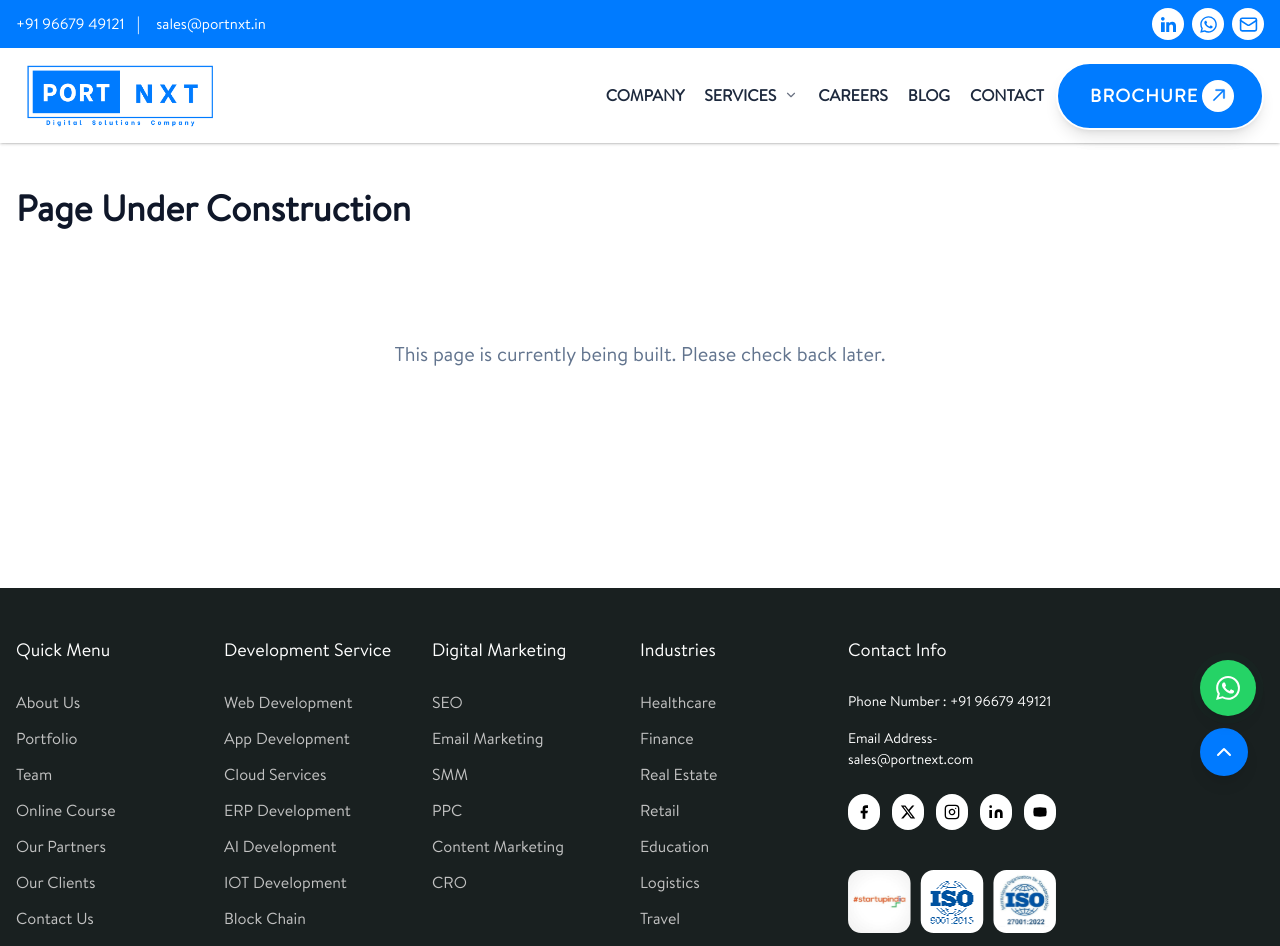
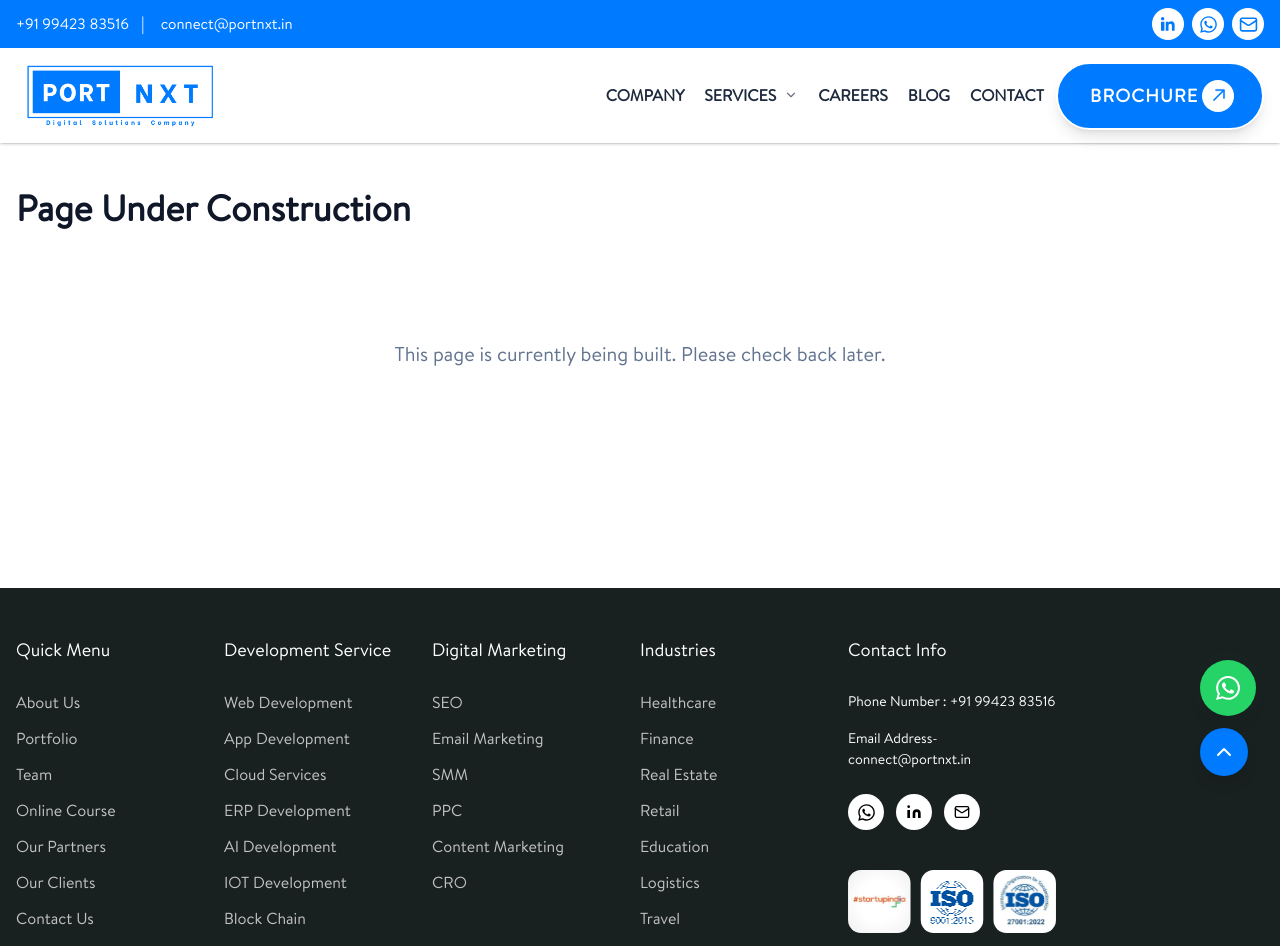
Before and after one commit to HariVMS/portnxt, a Next.js app: page /industries/retail in a window 1280 px wide. Shown: the top 946 px of the page. Built offline with nearby package versions, Linux system fonts and the light colour scheme.

Commit message:
footer changes

```diff
--- a/src/Icons/Header.tsx
+++ b/src/Icons/Header.tsx
@@ -70,7 +70,7 @@ export const LinkedinIcon = () => {
     <svg
       width="15px"
       height="15px"
-      viewBox="0 0 20 20"
+      viewBox="0 0 22 22"
       version="1.1"
       xmlns="http://www.w3.org/2000/svg"
       fill="#000000"
@@ -95,6 +95,7 @@ export const LinkedinIcon = () => {
           <g
             id="Dribbble-Light-Preview"
             transform="translate(-180.000000, -7479.000000)"
+            className="group-hover:fill-white"
             fill="#007bfd"
           >
             <g id="icons" transform="translate(56.000000, 160.000000)">
--- a/src/components/layout/Footer.tsx
+++ b/src/components/layout/Footer.tsx
@@ -9,6 +9,7 @@ import {
   Linkedin,
   Youtube,
   ChevronUp,
+  Mail,
 } from "lucide-react";
 import { FaWhatsapp } from "react-icons/fa"; // You might need to install react-icons if not available, or use a customized SVG/Lucide icon if preferred. Assuming lucide for now if fa not avail or just svg.
 // Actually, let's stick to Lucide or standard SVGs to avoid dependency issues if react-icons isn't there, but user likely has it. Checked package.json? No, but common.
@@ -307,10 +308,10 @@ export default function Footer() {
             <div className="space-y-6">
               <div className="flex gap-3 flex-col">
                 <div className="text-white mb-1">
-                  Phone Number : +91 96679 49121
+                  Phone Number : +91 99423 83516
                 </div>
                 <div className="text-white">
-                  Email Address- sales@portnext.com
+                  Email Address- connect@portnxt.in
                 </div>
               </div>
 
@@ -320,33 +321,12 @@ export default function Footer() {
                   href="#"
                   className="w-9 h-9 rounded-full bg-white text-black flex items-center justify-center hover:bg-primary text-[#C2C2C2] hover:text-[#73b9ef] text-[16px] transition-all"
                 >
-                  <Facebook
-                    size={16}
-                    fill="currentColor"
-                    className="stroke-0"
-                  />
+                  <FaWhatsapp size={19} />
                 </a>
                 <a
-                  href="#"
-                  className="w-9 h-9 rounded-full bg-white text-black flex items-center justify-center hover:bg-primary text-[#C2C2C2] hover:text-[#73b9ef] text-[16px] transition-all"
-                >
-                  {/* X Logo simulation since it's not always in lucide default old versions, or use Twitter but style as X if preferred, or generic. Using simple SVG for X if needed or just Text. Let's use a simple shape or the Lucide Twitter for now but the user asked for "Same Design". The image has an X logo. */}
-                  <svg
-                    viewBox="0 0 24 24"
-                    fill="currentColor"
-                    className="w-4 h-4"
-                  >
-                    <path d="M18.244 2.25h3.308l-7.227 8.26 8.502 11.24H16.17l-5.214-6.817L4.99 21.75H1.68l7.73-8.835L1.254 2.25H8.08l4.713 6.231zm-1.161 17.52h1.833L7.084 4.126H5.117z"></path>
-                  </svg>
-                </a>
-                <a
-                  href="#"
-                  className="w-9 h-9 rounded-full bg-white text-black flex items-center justify-center hover:bg-primary text-[#C2C2C2] hover:text-[#73b9ef] text-[16px] transition-all"
-                >
-                  <Instagram size={16} />
-                </a>
-                <a
-                  href="#"
+                  href="https://www.linkedin.com/company/port-nxt-digital-solutions/"
+                  target="_blank"
+                  rel="noopener noreferrer"
                   className="w-9 h-9 rounded-full bg-white text-black flex items-center justify-center hover:bg-primary text-[#C2C2C2] hover:text-[#73b9ef] text-[16px] transition-all"
                 >
                   <Linkedin
@@ -359,7 +339,7 @@ export default function Footer() {
                   href="#"
                   className="w-9 h-9 rounded-full bg-white text-black flex items-center justify-center hover:bg-primary text-[#C2C2C2] hover:text-[#73b9ef] text-[16px] transition-all"
                 >
-                  <Youtube size={16} fill="currentColor" className="stroke-0" />
+                  <Mail size={16} />
                 </a>
               </div>
 
@@ -410,7 +390,7 @@ export default function Footer() {
         <div className="w-9 h-9 rounded-full bottom-[70px] right-[10px] absolute bg-[#25D366] z-10 animate-ping"></div>
 
         <a
-          href="https://wa.me/919667949121"
+          href="https://wa.me/919942383516"
           target="_blank"
           rel="noopener noreferrer"
           className="w-14 h-14 bg-[#25D366] relative z-50  rounded-full flex items-center justify-center text-white shadow-lg hover:scale-110 transition-transform"
--- a/src/components/layout/Header.tsx
+++ b/src/components/layout/Header.tsx
@@ -68,14 +68,14 @@ export default function Header() {
         {/* Top Bar */}
         <div className="bg-primary text-white py-2 w-full flex  text-xs md:text-sm">
           <div className="container flex flex-col xs:flex-row 2xl:max-w-[1536px] justify-between items-center gap-2">
-            <div className="flex xs:flex-col xs:gap-1  items-center sm:flex-row sm:gap-4">
+            <div className="flex xs:flex-col gap-2 xs:gap-1  items-center sm:flex-row sm:gap-4">
               <div className="flex items-center gap-3">
                 <a
-                  href="tel:+919667949121"
+                  href="tel:+919942383516"
                   className="flex items-center gap-2 hover:text-white/80 transition-colors"
                 >
                   <span className="font-normal text-[15px] font-brandon">
-                    +91 96679 49121
+                    +91 99423 83516
                   </span>
                 </a>
                 <span className="hidden md:inline text-white text-[18px]">
@@ -83,29 +83,37 @@ export default function Header() {
                 </span>
               </div>
               <a
-                href="mailto:sales@portnext.com"
+                href="mailto:connect@portnxt.in"
                 className="flex items-center gap-2 hover:text-white/80 transition-colors"
               >
                 <span className="font-normal text-[15px]">
-                  sales@portnxt.in
+                  connect@portnxt.in
                 </span>
               </a>
             </div>
             <div className="flex items-center gap-4">
               <div className="flex items-center space-x-2">
                 {/* Social Icons - White circle bg in reference? Simplified here */}
-                <a href="#">
-                  <span className="w-8 h-8 rounded-full flex items-center justify-center bg-white text-primary">
+                <a
+                  href="https://www.linkedin.com/company/port-nxt-digital-solutions/"
+                  target="_blank"
+                  rel="noopener noreferrer"
+                >
+                  <span className="w-8 h-8  rounded-full group flex items-center justify-center bg-white text-primary hover:text-white hover:bg-transparent border border-transparent hover:border-white transition-all">
                     <LinkedinIcon />
                   </span>
                 </a>
-                <a href="#">
-                  <span className="w-8 h-8 rounded-full flex items-center justify-center bg-white text-primary">
+                <a
+                  href="https://wa.me/919942383516"
+                  target="_blank"
+                  rel="noopener noreferrer"
+                >
+                  <span className="w-8 h-8 rounded-full flex items-center justify-center bg-white text-primary hover:text-white hover:bg-transparent border border-transparent hover:border-white transition-all">
                     <FaWhatsapp size={19} />
                   </span>
                 </a>
-                <a href="#">
-                  <span className="w-8 h-8 rounded-full flex items-center justify-center bg-white text-primary">
+                <a href="mailto:connect@portnxt.in">
+                  <span className="w-8 h-8 rounded-full flex items-center justify-center bg-white text-primary hover:text-white hover:bg-transparent border border-transparent hover:border-white transition-all">
                     <Mail size={19} />
                   </span>
                 </a>
--- a/src/components/sections/contact/ContactInfo.tsx
+++ b/src/components/sections/contact/ContactInfo.tsx
@@ -4,6 +4,7 @@ import {
   FaInstagram,
   FaLinkedinIn,
   FaYoutube,
+  FaWhatsapp,
 } from "react-icons/fa";
 import { FaXTwitter } from "react-icons/fa6";
 
@@ -19,7 +20,8 @@ export default function ContactInfo() {
         </div>
         <div>
           <p className="text-gray-900 text-lg dark:text-slate-800">
-            SCO. 7, IIIrd Floor, Amartex Plaza, near Vardhaman Mall, Sector 19,
+            SF NO : 60, Varathampalayam, Sathyamangalam, Erode (DT), Tamilnadu -
+            638401
           </p>
         </div>
       </div>
@@ -33,7 +35,7 @@ export default function ContactInfo() {
         </div>
         <div>
           <div className="flex flex-col gap-1 text-slate-600 font-light">
-            <span>Mobile: +91 96679 49121 | +91-7827294136</span>
+            <span>Mobile: +91 99423 83516</span>
             <span>Mail: connect@portnxt.in</span>
           </div>
         </div>
@@ -60,7 +62,7 @@ export default function ContactInfo() {
           Social Links
         </h4>
         <div className="flex items-center gap-3">
-          <a
+          {/* <a
             href="#"
             className="w-10 h-10 rounded-full border border-slate-200 flex items-center justify-center text hover:bg-primary hover:text-white hover:border-primary transition-all duration-300"
             aria-label="Facebook"
@@ -80,20 +82,31 @@ export default function ContactInfo() {
             aria-label="Instagram"
           >
             <FaInstagram size={16} />
-          </a>
+          </a> */}
           <a
-            href="#"
+            href="https://www.linkedin.com/company/port-nxt-digital-solutions/"
+            target="_blank"
+            rel="noopener noreferrer"
             className="w-10 h-10 rounded-full border border-slate-200 flex items-center justify-center text hover:bg-blue-700 hover:text-white hover:border-blue-700 transition-all duration-300"
             aria-label="LinkedIn"
           >
             <FaLinkedinIn size={16} />
           </a>
           <a
+            href="https://wa.me/919942383516"
+            target="_blank"
+            rel="noopener noreferrer"
+            className="w-10 h-10 rounded-full border border-slate-200 flex items-center justify-center text hover:bg-[#25D366] hover:text-white hover:border-[#25D366] transition-all duration-300"
+            aria-label="WhatsApp"
+          >
+            <FaWhatsapp size={16} />
+          </a>
+          <a
             href="#"
             className="w-10 h-10 rounded-full border border-slate-200 flex items-center justify-center text hover:bg-red-600 hover:text-white hover:border-red-600 transition-all duration-300"
             aria-label="YouTube"
           >
-            <FaYoutube size={16} />
+            <Mail size={16} />
           </a>
         </div>
       </div>
--- a/src/components/sections/contact/ContactMap.tsx
+++ b/src/components/sections/contact/ContactMap.tsx
@@ -2,14 +2,14 @@ export default function ContactMap() {
   return (
     <div className="w-full h-[450px] overflow-hidden bg-slate-100 border-t border-slate-200">
       <iframe
-                src="https://www.google.com/maps/embed?pb=!1m18!1m12!1m3!1d3506.8407478832966!2d77.30894237619226!3d28.414002990666687!2m3!1f0!2f0!3f0!3m2!1i1024!2i768!4f13.1!3m3!1m2!1s0x390cdd99a5e8e34b%3A0x6d9536d5073145e6!2sMakelink%20Innovation%20Pvt%20Ltd!5e0!3m2!1sen!2sin!4v1709628000000!5m2!1sen!2sin"
+        src="https://www.google.com/maps/embed?pb=!1m14!1m12!1m3!1d12883.99158109154!2d77.24402616428439!3d11.501088250509468!2m3!1f0!2f0!3f0!3m2!1i1024!2i768!4f13.1!5e1!3m2!1sen!2sin!4v1771934997331!5m2!1sen!2sin"
         width="100%"
         height="100%"
         style={{ border: 0 }}
         allowFullScreen={true}
         loading="lazy"
         referrerPolicy="no-referrer-when-downgrade"
-                title="Bhatti Mines Location"
+        title="Port NxT Digital Solutions Location"
         className="w-full h-full grayscale hover:grayscale-0 transition-all duration-700"
       ></iframe>
     </div>
```
Lines whose indentation alone changed are shown as unchanged.
